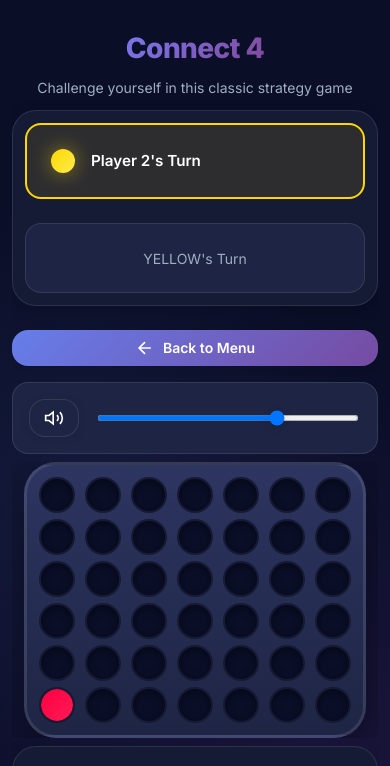
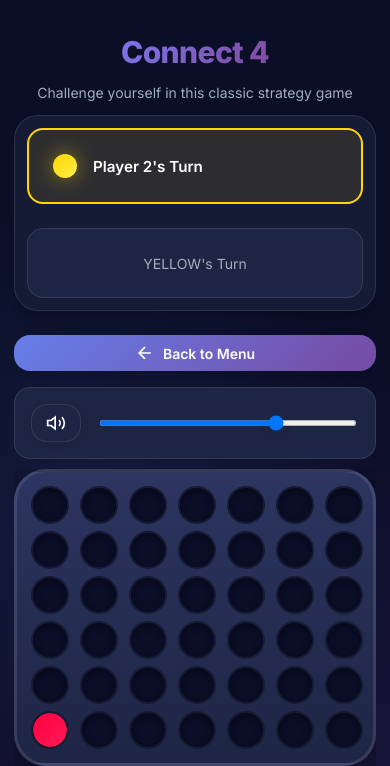
Before and after one commit to LeoGit-blip/connect4-game, a website: page frontend/index.html in a window 390 px wide. Both pictures are taken after a click on the element 57 px from the left and 599 px from the top of the page. Shown: the top 766 px of the page. Drawn offline with Linux system fonts and the light colour scheme.

Commit message:
Fixing the sizing issue

```diff
--- a/frontend/css/styles.css
+++ b/frontend/css/styles.css
@@ -883,12 +883,14 @@ body {
   overflow-x: hidden;
 }
 
-/* Large screens */
+/* =========================================
+   RESPONSIVE DESIGN - FIX NARROW WINDOWS
+   ========================================= */
+
 /* Large screens - slightly reduce */
 @media (max-width: 1400px) {
   .game-container {
     grid-template-columns: 260px auto 260px;
-    /* Reduce sidebar widths */
     gap: 1.25rem;
     padding: 0.75rem;
   }
@@ -913,24 +915,22 @@ body {
   }
 }
 
-/* Medium screens - CRITICAL FIX for 1200px */
-@media (max-width: 1200px) {
+/* Medium screens - further reduction */
+@media (max-width: 1300px) {
   .game-container {
     grid-template-columns: 240px auto 240px;
-    /* Smaller sidebars */
     gap: 1rem;
     padding: 0.5rem;
   }
 
-  /* Smaller board to fit between panels */
   .cell {
-    width: 50px;
-    height: 50px;
+    width: 52px;
+    height: 52px;
   }
 
   .piece {
-    width: 44px;
-    height: 44px;
+    width: 46px;
+    height: 46px;
   }
 
   .board {
@@ -945,15 +945,10 @@ body {
   .move-history-panel {
     height: 500px;
   }
-
-  .status-panel,
-  .move-history-panel {
-    padding: 1.25rem;
-  }
 }
 
-/* Small laptops and large tablets - Further reduction */
-@media (max-width: 1100px) {
+/* Smaller medium screens */
+@media (max-width: 1200px) {
   .game-container {
     grid-template-columns: 220px auto 220px;
     gap: 0.875rem;
@@ -961,13 +956,13 @@ body {
   }
 
   .cell {
-    width: 46px;
-    height: 46px;
+    width: 48px;
+    height: 48px;
   }
 
   .piece {
-    width: 40px;
-    height: 40px;
+    width: 42px;
+    height: 42px;
   }
 
   .board {
@@ -978,21 +973,27 @@ body {
   .column {
     gap: 9px;
   }
+
+  .status-panel,
+  .move-history-panel {
+    padding: 1.25rem;
+  }
 }
 
-/* CRITICAL: Switch to single column at 1024px */
-@media (max-width: 1024px) {
+/* CRITICAL: Switch to single column EARLIER at 1150px */
+@media (max-width: 1150px) {
   .game-container {
-    grid-template-columns: 1fr;
-    /* Single column */
+    grid-template-columns: 1fr !important;
+    /* Force single column */
     gap: 1rem;
     padding: 0.5rem;
     max-width: 100%;
   }
 
+  /* Remove sticky positioning */
   .game-info,
   .move-history-panel {
-    position: static;
+    position: static !important;
     width: 100%;
     max-width: 100%;
   }
@@ -1004,6 +1005,8 @@ body {
   .board-wrapper {
     width: 100%;
     overflow-x: hidden;
+    display: flex;
+    justify-content: center;
   }
 
   .board {
@@ -1012,15 +1015,37 @@ body {
     max-width: 100%;
   }
 
-  /* Board can be bigger again since it's centered */
+  /* Board can be normal size again since it's centered */
   .cell {
-    width: 52px;
-    height: 52px;
+    width: 54px;
+    height: 54px;
   }
 
   .piece {
-    width: 46px;
-    height: 46px;
+    width: 48px;
+    height: 48px;
+  }
+
+  .board {
+    gap: 11px;
+    padding: 1.5rem;
+  }
+
+  .column {
+    gap: 11px;
+  }
+}
+
+/* Tablets - Continue reducing */
+@media (max-width: 900px) {
+  .cell {
+    width: 50px;
+    height: 50px;
+  }
+
+  .piece {
+    width: 44px;
+    height: 44px;
   }
 
   .board {
@@ -1057,22 +1082,22 @@ body {
   }
 
   .cell {
-    width: 42px;
-    height: 42px;
+    width: 45px;
+    height: 45px;
   }
 
   .piece {
-    width: 37px;
-    height: 37px;
+    width: 40px;
+    height: 40px;
   }
 
   .board {
-    gap: 8px;
-    padding: 0.875rem;
+    gap: 9px;
+    padding: 1rem;
   }
 
   .column {
-    gap: 8px;
+    gap: 9px;
     padding: 3px;
   }
 
@@ -1087,10 +1112,10 @@ body {
   }
 }
 
-/* Mobile - CRITICAL for fitting everything */
+/* Mobile */
 @media (max-width: 480px) {
   body {
-    padding: 0.25rem;
+    padding: 0.375rem;
   }
 
   .header {
@@ -1098,7 +1123,7 @@ body {
   }
 
   .title {
-    font-size: 1.75rem;
+    font-size: 1.875rem;
   }
 
   .subtitle {
@@ -1106,28 +1131,31 @@ body {
   }
 
   .game-container {
-    gap: 0.5rem;
+    gap: 0.625rem;
     padding: 0;
   }
 
-  /* Smaller board for mobile */
+  .board-wrapper {
+    padding: 0;
+  }
+
   .cell {
-    width: 36px;
-    height: 36px;
+    width: 38px;
+    height: 38px;
   }
 
   .piece {
-    width: 32px;
-    height: 32px;
+    width: 34px;
+    height: 34px;
   }
 
   .board {
-    gap: 6px;
-    padding: 0.625rem;
+    gap: 7px;
+    padding: 0.75rem;
   }
 
   .column {
-    gap: 6px;
+    gap: 7px;
     padding: 2px;
   }
 
@@ -1165,20 +1193,48 @@ body {
   }
 }
 
-/* Extra small phones */
+/* Small mobile */
 @media (max-width: 375px) {
   .title {
-    font-size: 1.5rem;
+    font-size: 1.625rem;
   }
 
   .cell {
-    width: 32px;
-    height: 32px;
+    width: 34px;
+    height: 34px;
   }
 
   .piece {
-    width: 28px;
-    height: 28px;
+    width: 30px;
+    height: 30px;
+  }
+
+  .board {
+    gap: 6px;
+    padding: 0.625rem;
+  }
+
+  .column {
+    gap: 6px;
+    padding: 1px;
+  }
+
+  .player-piece {
+    width: 22px;
+    height: 22px;
+  }
+}
+
+/* Extra small */
+@media (max-width: 320px) {
+  .cell {
+    width: 30px;
+    height: 30px;
+  }
+
+  .piece {
+    width: 27px;
+    height: 27px;
   }
 
   .board {
@@ -1188,34 +1244,6 @@ body {
 
   .column {
     gap: 5px;
-    padding: 1px;
-  }
-
-  .player-piece {
-    width: 22px;
-    height: 22px;
-  }
-}
-
-/* Very small phones (e.g., iPhone SE) */
-@media (max-width: 320px) {
-  .cell {
-    width: 28px;
-    height: 28px;
-  }
-
-  .piece {
-    width: 25px;
-    height: 25px;
-  }
-
-  .board {
-    gap: 4px;
-    padding: 0.375rem;
-  }
-
-  .column {
-    gap: 4px;
   }
 }
 
```
